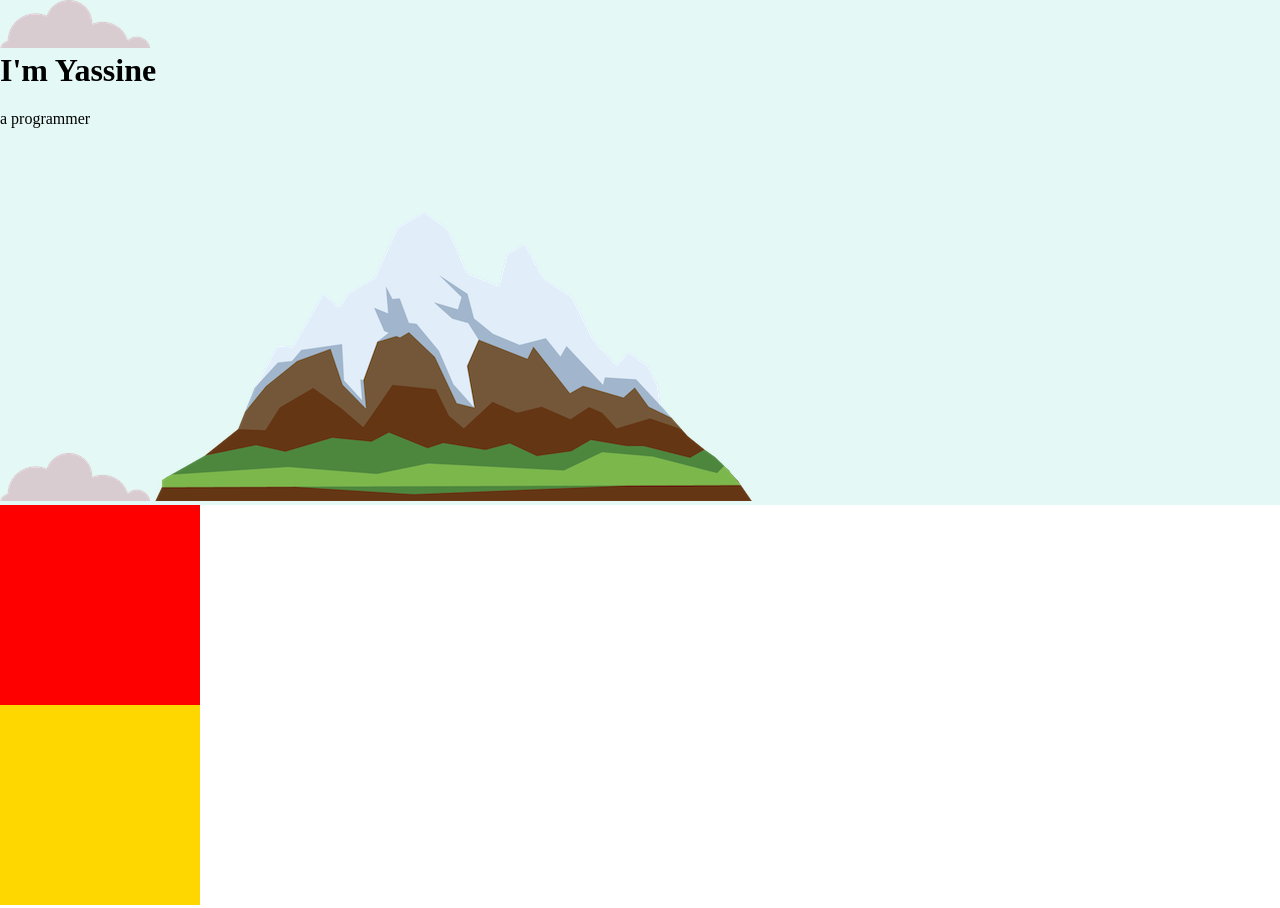
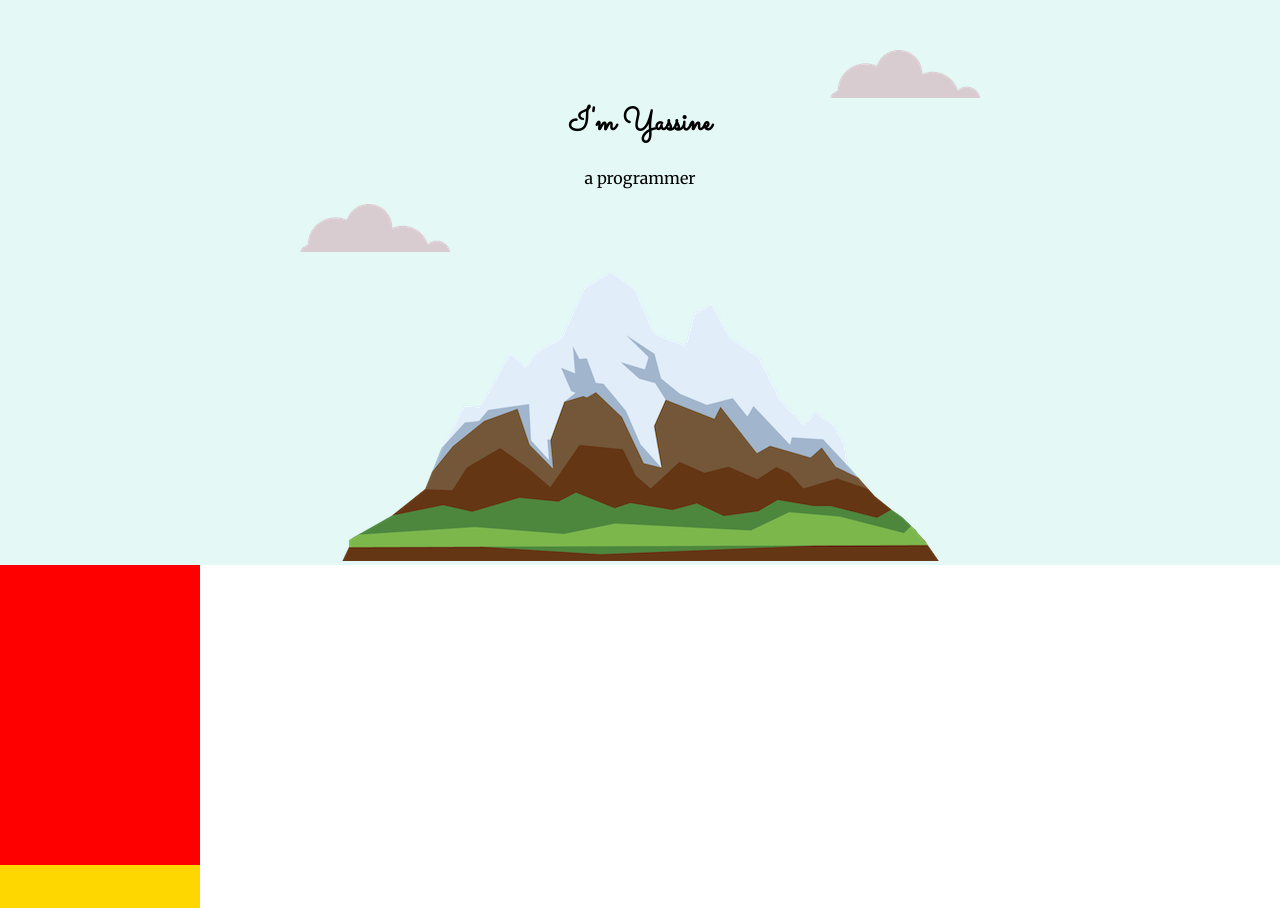
Before and after one commit to GhanemYassine/Portfolio-V2, a plain HTML site: page index.html in a window 1280 px wide. Shown: the top 908 px of the page. Drawn offline with Linux system fonts and the light colour scheme.

Commit message:
add fonts

```diff
--- a/css/styles.css
+++ b/css/styles.css
@@ -1,11 +1,29 @@
 body{
   margin: 0 0 0 0;
+  text-align: center;
+  font-family: "Merriweather",serif;
 }
 div{
   background-color: #E4F9F5;
+  position: relative;
+  padding-top: 100px;
 }
 h1{
   margin-top: 0;
+  font-family: 'Sacramento', cursive;
+
 }
+h2{font-family: 'Montserrat', sans-serif;}
 .middle-container{background-color: red; height: 200px; width: 200px;}
 .bottom-container{background-color: gold; height: 200px;width: 200px;}
+.bottom-cloud{
+  position: absolute;
+  right: 300px;
+  left: 300px;
+}
+.top-cloud{
+  position: absolute;
+  right: 300px;
+  top:50px;
+
+}
--- a/index.html
+++ b/index.html
@@ -5,13 +5,14 @@
     <title>Yassine Ghanem</title>
     <link rel="stylesheet" href="css/styles.css">
     <link rel="icon" href="favicon.ico">
+    <link href="https://fonts.googleapis.com/css?family=Merriweather|Montserrat|Sacramento&display=swap" rel="stylesheet">
   </head>
   <body>
     <div class="top-container">
-      <img src="images/cloud.png" alt="cloud">
+      <img class="top-cloud" src="images/cloud.png" alt="cloud">
       <h1>I'm Yassine</h1>
       <p>a programmer</p>
-      <img src="images/cloud.png" alt="cloud">
+      <img class="bottom-cloud" src="images/cloud.png" alt="cloud">
       <img src="images/mountain.png" alt="cloud">
     </div>
     <div class="middle-container">
```
